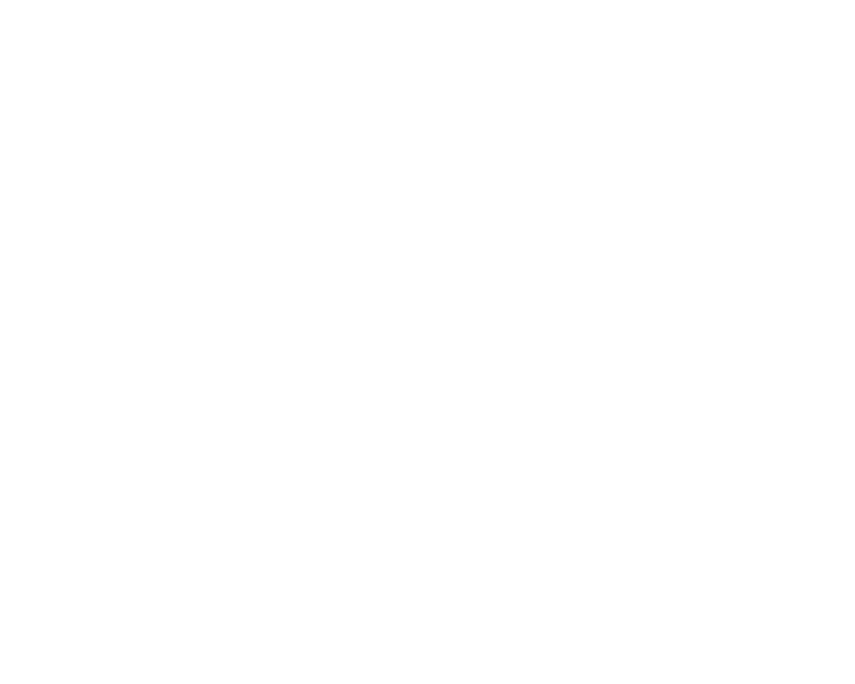
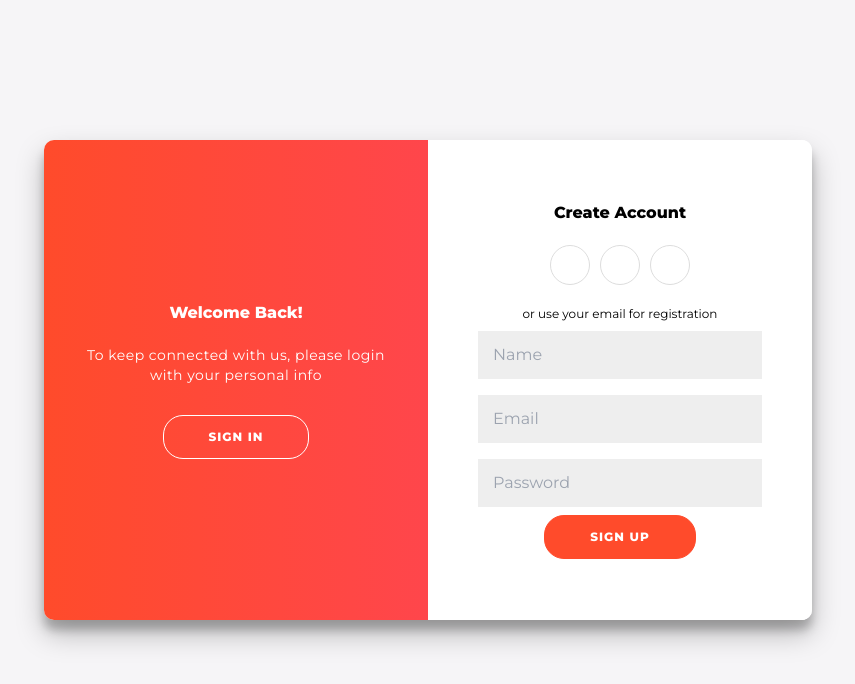
Before and after one commit to AviralPatel0526/Hackathon-2023, a React (Create React App) app: page /SignUp in a window 1280 px wide. Before the commit this address had no page. Shown: the top 684 px of the page, without its empty margins (212-1067 px from the left). Built offline with nearby package versions, Linux system fonts and the light colour scheme.

Commit message:
added SignUp Form

```diff
--- a/src/App.js
+++ b/src/App.js
@@ -1,7 +1,8 @@
 
 import React from 'react';
 import { BrowserRouter, Route, Routes } from 'react-router-dom';
-import Home from '../../Visionaries-United/src/pages/Home';
+import Home from './pages/Home';
+import AuthForm from './pages/AuthForm';
 
 function App() {
   return (
@@ -9,6 +10,7 @@
     <BrowserRouter>
     <Routes>
     <Route exact="true" path="/" element={<Home/>}/>
+    <Route exact="true" path="/SignUp" element={<AuthForm/>}/>
     </Routes>
     </BrowserRouter>
     </>
--- /dev/null
+++ b/src/components/Navbar.css
@@ -0,0 +1 @@
+@import url('https://fonts.googleapis.com/css2?family=Inter&family=Mate+SC&family=Poppins&display=swap');
--- a/src/components/Navbar.js
+++ b/src/components/Navbar.js
@@ -0,0 +1,9 @@
+import React from 'react'
+
+const Navbar = () => {
+  return (
+    <div>Navbar</div>
+  )
+}
+
+export default Navbar
--- /dev/null
+++ b/src/pages/AuthForm.css
@@ -0,0 +1,226 @@
+@import url('https://fonts.googleapis.com/css?family=Montserrat:400,800');
+
+* {
+	box-sizing: border-box;
+}
+
+body {
+	background: #f6f5f7;
+	display: flex;
+	justify-content: center;
+	align-items: center;
+	flex-direction: column;
+	font-family: 'Montserrat', sans-serif;
+	height: 100vh;
+	margin: -20px 0 50px;
+}
+
+h1 {
+	font-weight: bold;
+	margin: 0;
+}
+
+h2 {
+	text-align: center;
+}
+
+p {
+	font-size: 14px;
+	font-weight: 100;
+	line-height: 20px;
+	letter-spacing: 0.5px;
+	margin: 20px 0 30px;
+}
+
+span {
+	font-size: 12px;
+}
+
+a {
+	color: #333;
+	font-size: 14px;
+	text-decoration: none;
+	margin: 15px 0;
+}
+
+button {
+	border-radius: 20px;
+	border: 1px solid #FF4B2B;
+	background-color: #FF4B2B;
+	color: #FFFFFF;
+	font-size: 12px;
+	font-weight: bold;
+	padding: 12px 45px;
+	letter-spacing: 1px;
+	text-transform: uppercase;
+	transition: transform 80ms ease-in;
+}
+
+button:active {
+	transform: scale(0.95);
+}
+
+button:focus {
+	outline: none;
+}
+
+button.ghost {
+	background-color: transparent;
+	border-color: #FFFFFF;
+}
+
+form {
+	background-color: #FFFFFF;
+	display: flex;
+	align-items: center;
+	justify-content: center;
+	flex-direction: column;
+	padding: 0 50px;
+	height: 100%;
+	text-align: center;
+}
+
+input {
+	background-color: #eee;
+	border: none;
+	padding: 12px 15px;
+	margin: 8px 0;
+	width: 100%;
+}
+
+.container {
+	background-color: #fff;
+	border-radius: 10px;
+  	box-shadow: 0 14px 28px rgba(0,0,0,0.25),
+			0 10px 10px rgba(0,0,0,0.22);
+	position: relative;
+	overflow: hidden;
+	width: 768px;
+	max-width: 100%;
+	min-height: 480px;
+}
+
+.form-container {
+	position: absolute;
+	top: 0;
+	height: 100%;
+	transition: all 0.6s ease-in-out;
+}
+
+.sign-in-container {
+	left: 0;
+	width: 50%;
+	z-index: 2;
+}
+
+.container.right-panel-active .sign-in-container {
+	transform: translateX(100%);
+}
+
+.sign-up-container {
+	left: 0;
+	width: 50%;
+	opacity: 0;
+	z-index: 1;
+}
+
+.container.right-panel-active .sign-up-container {
+	transform: translateX(100%);
+	opacity: 1;
+	z-index: 5;
+	animation: show 0.6s;
+}
+
+@keyframes show {
+	0%, 49.99% {
+		opacity: 0;
+		z-index: 1;
+	}
+
+	50%, 100% {
+		opacity: 1;
+		z-index: 5;
+	}
+}
+
+.overlay-container {
+	position: absolute;
+	top: 0;
+	left: 50%;
+	width: 50%;
+	height: 100%;
+	overflow: hidden;
+	transition: transform 0.6s ease-in-out;
+	z-index: 100;
+}
+
+.container.right-panel-active .overlay-container{
+	transform: translateX(-100%);
+}
+
+.overlay {
+	background: #FF416C;
+	background: -webkit-linear-gradient(to right, #FF4B2B, #FF416C);
+	background: linear-gradient(to right, #FF4B2B, #FF416C);
+	background-repeat: no-repeat;
+	background-size: cover;
+	background-position: 0 0;
+	color: #FFFFFF;
+	position: relative;
+	left: -100%;
+	height: 100%;
+	width: 200%;
+  	transform: translateX(0);
+	transition: transform 0.6s ease-in-out;
+}
+
+.container.right-panel-active .overlay {
+  	transform: translateX(50%);
+}
+
+.overlay-panel {
+	position: absolute;
+	display: flex;
+	align-items: center;
+	justify-content: center;
+	flex-direction: column;
+	padding: 0 40px;
+	text-align: center;
+	top: 0;
+	height: 100%;
+	width: 50%;
+	transform: translateX(0);
+	transition: transform 0.6s ease-in-out;
+}
+
+.overlay-left {
+	transform: translateX(-20%);
+}
+
+.container.right-panel-active .overlay-left {
+	transform: translateX(0);
+}
+
+.overlay-right {
+	right: 0;
+	transform: translateX(0);
+}
+
+.container.right-panel-active .overlay-right {
+	transform: translateX(20%);
+}
+
+.social-container {
+	margin: 20px 0;
+}
+
+.social-container a {
+	border: 1px solid #DDDDDD;
+	border-radius: 50%;
+	display: inline-flex;
+	justify-content: center;
+	align-items: center;
+	margin: 0 5px;
+	height: 40px;
+	width: 40px;
+}
--- /dev/null
+++ b/src/pages/AuthForm.jsx
@@ -0,0 +1,69 @@
+import React, { useState } from 'react';
+import './AuthForm.css';
+
+function AuthForm() {
+  const [isSignUp, setIsSignUp] = useState(true);
+
+  const toggleMode = () => {
+    setIsSignUp(!isSignUp);
+  };
+
+  return (
+    <div className={`container ${isSignUp ? 'right-panel-active' : ''}`}>
+      <div className="form-container sign-up-container">
+        {isSignUp && (
+          <form action="#">
+            <h1>Create Account</h1>
+            <div className="social-container">
+              <a href="#" className="social"><i className="fab fa-facebook-f"></i></a>
+              <a href="#" className="social"><i className="fab fa-google-plus-g"></i></a>
+              <a href="#" className="social"><i className="fab fa-linkedin-in"></i></a>
+            </div>
+            <span>or use your email for registration</span>
+            <input type="text" placeholder="Name" />
+            <input type="email" placeholder="Email" />
+            <input type="password" placeholder="Password" />
+            <button>Sign Up</button>
+          </form>
+        )}
+      </div>
+      <div className="form-container sign-in-container">
+        {!isSignUp && (
+          <form action="#">
+            <h1>Sign in</h1>
+            <div className="social-container">
+              <a href="#" className="social"><i className="fab fa-facebook-f"></i></a>
+              <a href="#" className="social"><i className="fab fa-google-plus-g"></i></a>
+              <a href="#" className="social"><i className="fab fa-linkedin-in"></i></a>
+            </div>
+            <span>or use your account</span>
+            <input type="email" placeholder="Email" />
+            <input type="password" placeholder="Password" />
+            <a href="#">Forgot your password?</a>
+            <button>Sign In</button>
+          </form>
+        )}
+      </div>
+      <div className="overlay-container">
+        <div className="overlay">
+          <div className={`overlay-panel overlay-left ${isSignUp ? 'right-panel-active' : ''}`}>
+            <h1>Welcome Back!</h1>
+            <p>To keep connected with us, please login with your personal info</p>
+            <button className="ghost" id="signIn" onClick={toggleMode}>
+              Sign In
+            </button>
+          </div>
+          <div className={`overlay-panel overlay-right ${isSignUp ? '' : 'right-panel-active'}`}>
+            <h1>Hello, Friend!</h1>
+            <p>Enter your personal details and start your journey with us</p>
+            <button className="ghost" id="signUp" onClick={toggleMode}>
+              Sign Up
+            </button>
+          </div>
+        </div>
+      </div>
+    </div>
+  );
+}
+
+export default AuthForm;
```
